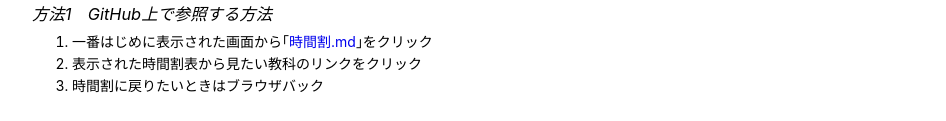
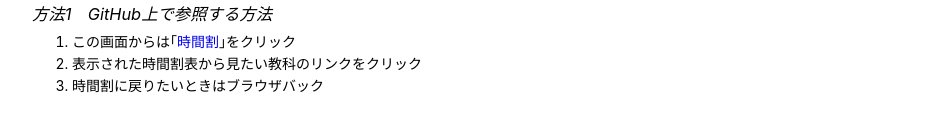
Before and after one commit to kikuchan-code/OMUCT_1-4, a plain HTML site: page README.html in a window 1280 px wide. Shown: the part 333-454 px from the top of the page, without its empty margins (28-974 px from the left). Drawn offline with Linux system fonts and the light colour scheme.

Commit message:
Merge remote-tracking branch 'origin/main'

```diff
--- a/README.html
+++ b/README.html
@@ -46,7 +46,7 @@
         <h2 id="使い方">使い方</h2>
         <h3 id="方法1github上で参照する方法"><em>方法1　GitHub上で参照する方法</em></h3>
         <ol>
-            <li>一番はじめに表示された画面から｢<a href="timetable.html">時間割.md</a>｣をクリック</li>
+            <li>この画面からは｢<a href="timetable.html">時間割</a>｣をクリック</li>
             <li>表示された時間割表から見たい教科のリンクをクリック</li>
             <li>時間割に戻りたいときはブラウザバック</li>
         </ol>
```
